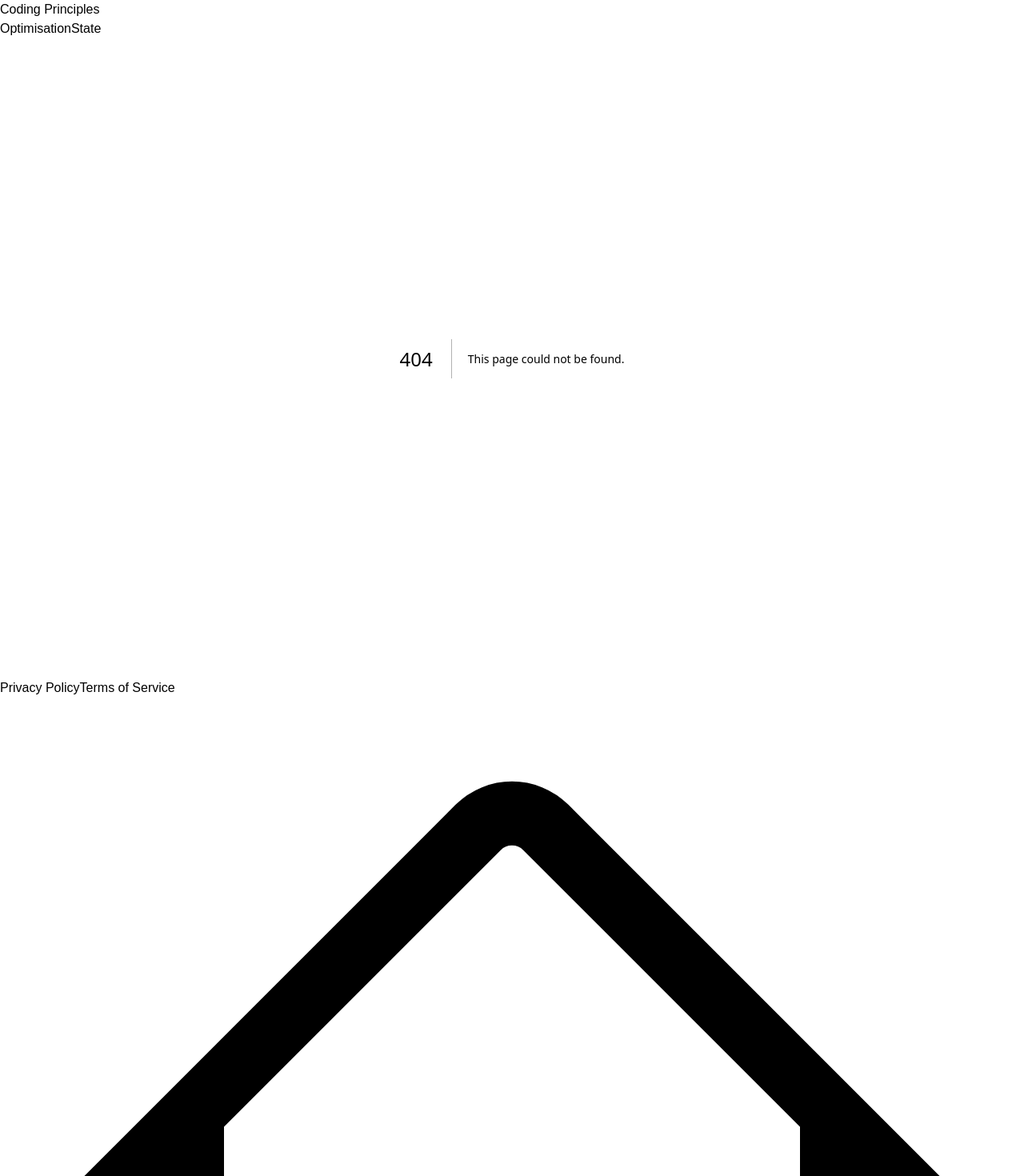
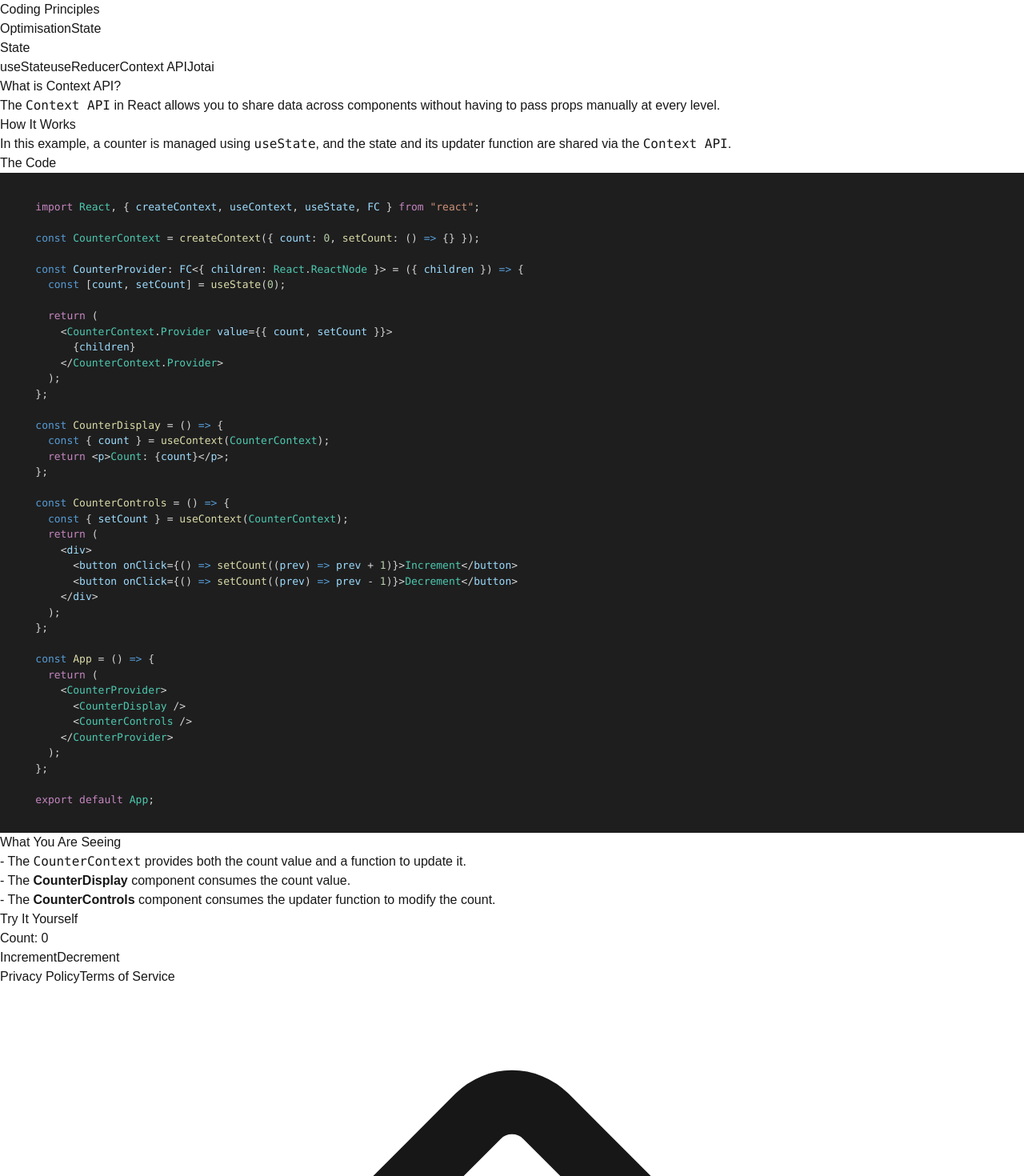
Before and after one commit to nikkiarae/coding-knowledge, a Next.js app: page /state/context-api in a window 1280 px wide. Before the commit this address had no page. Shown: the top 1470 px of the page at 80% size. Built offline with nearby package versions, Linux system fonts and the light colour scheme.

Commit message:
Added Context API

```diff
--- /dev/null
+++ b/src/app/state/context-api/page.tsx
@@ -0,0 +1,151 @@
+"use client";
+
+import React, { createContext, FC, ReactNode, useContext, useState } from "react";
+import { CodeBlock } from "@/components/codeblock";
+
+const basicCode = `
+    import React, { createContext, useContext, useState, FC } from "react";
+
+    const CounterContext = createContext({ count: 0, setCount: () => {} });
+
+    const CounterProvider: FC<{ children: React.ReactNode }> = ({ children }) => {
+      const [count, setCount] = useState(0);
+
+      return (
+        <CounterContext.Provider value={{ count, setCount }}>
+          {children}
+        </CounterContext.Provider>
+      );
+    };
+
+    const CounterDisplay = () => {
+      const { count } = useContext(CounterContext);
+      return <p>Count: {count}</p>;
+    };
+
+    const CounterControls = () => {
+      const { setCount } = useContext(CounterContext);
+      return (
+        <div>
+          <button onClick={() => setCount((prev) => prev + 1)}>Increment</button>
+          <button onClick={() => setCount((prev) => prev - 1)}>Decrement</button>
+        </div>
+      );
+    };
+
+    const App = () => {
+      return (
+        <CounterProvider>
+          <CounterDisplay />
+          <CounterControls />
+        </CounterProvider>
+      );
+    };
+
+    export default App;
+`;
+
+interface CounterContextProps {
+  count: number;
+  setCount: React.Dispatch<React.SetStateAction<number>>;
+}
+
+// Create the Context
+const CounterContext = createContext<CounterContextProps | undefined>(undefined);
+
+// Context Provider
+const CounterProvider: FC<{ children: ReactNode }> = ({ children }) => {
+  const [count, setCount] = useState(0);
+
+  return (
+    <CounterContext.Provider value={{ count, setCount }}>
+      {children}
+    </CounterContext.Provider>
+  );
+};
+
+// Component to Display Count
+const CounterDisplay: FC = () => {
+  const context = useContext(CounterContext);
+  if (!context) throw new Error("CounterDisplay must be used within a CounterProvider");
+
+  const { count } = context;
+
+  return <p className="text-lg">Count: {count}</p>;
+};
+
+// Component for Counter Controls
+const CounterControls: FC = () => {
+  const context = useContext(CounterContext);
+  if (!context) throw new Error("CounterControls must be used within a CounterProvider");
+
+  const { setCount } = context;
+
+  return (
+    <div className="space-x-4">
+      <button
+        onClick={() => setCount((prev) => prev + 1)}
+        className="px-4 py-2 bg-blue-500 text-white rounded hover:bg-blue-600"
+      >
+        Increment
+      </button>
+      <button
+        onClick={() => setCount((prev) => prev - 1)}
+        className="px-4 py-2 bg-red-500 text-white rounded hover:bg-red-600"
+      >
+        Decrement
+      </button>
+    </div>
+  );
+};
+
+// Main Component
+const SimpleContextAPIExample: FC = () => {
+  return (
+    <div className="container mx-auto space-y-8">
+      <div>
+        <h3 className="text-2xl font-bold mb-4">What is Context API?</h3>
+        <p className="mb-4 text-gray-400">
+          The <code>Context API</code> in React allows you to share data across components without having to pass props manually at every level.
+        </p>
+      </div>
+
+      <div>
+        <h3 className="text-2xl font-bold mb-4">How It Works</h3>
+        <p className="mb-4 text-gray-400">
+          In this example, a counter is managed using <code>useState</code>, and the state and its updater function are shared via the <code>Context API</code>.
+        </p>
+      </div>
+
+      <div>
+        <h3 className="text-2xl font-bold mb-4">The Code</h3>
+        <div className="border-4 border-blue-500 rounded-lg">
+          <CodeBlock code={basicCode} language="javascript" />
+        </div>
+      </div>
+
+      <div>
+        <h3 className="text-2xl font-bold mb-4">What You Are Seeing</h3>
+        <p className="mb-4 text-gray-400">
+          - The <code>CounterContext</code> provides both the count value and a function to update it.
+          <br />
+          - The <strong>CounterDisplay</strong> component consumes the count value.
+          <br />
+          - The <strong>CounterControls</strong> component consumes the updater function to modify the count.
+        </p>
+      </div>
+
+      <div>
+        <h3 className="text-2xl font-bold mb-4">Try It Yourself</h3>
+        <CounterProvider>
+          <div className="text-center space-y-4">
+            <CounterDisplay />
+            <CounterControls />
+          </div>
+        </CounterProvider>
+      </div>
+    </div>
+  );
+};
+
+export default SimpleContextAPIExample;
```
